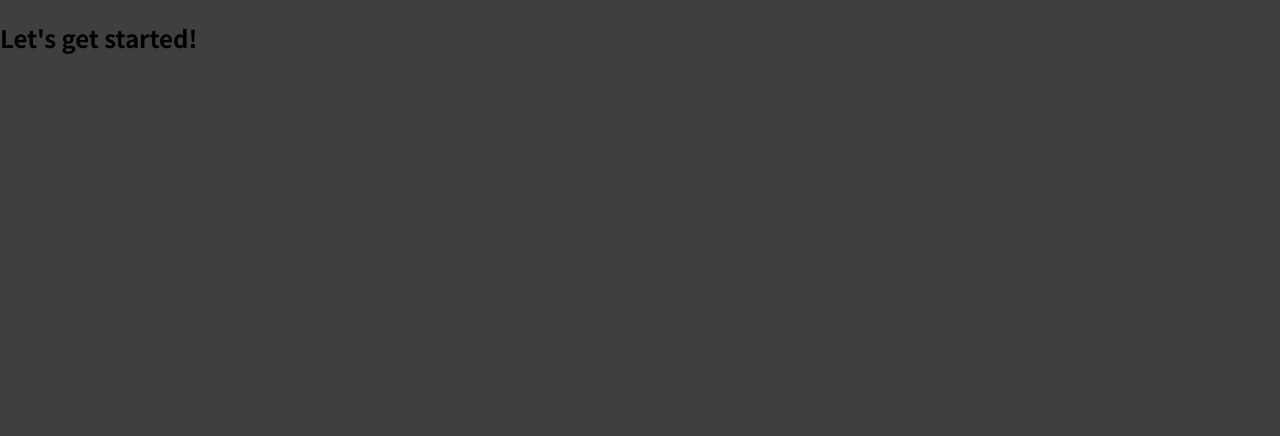
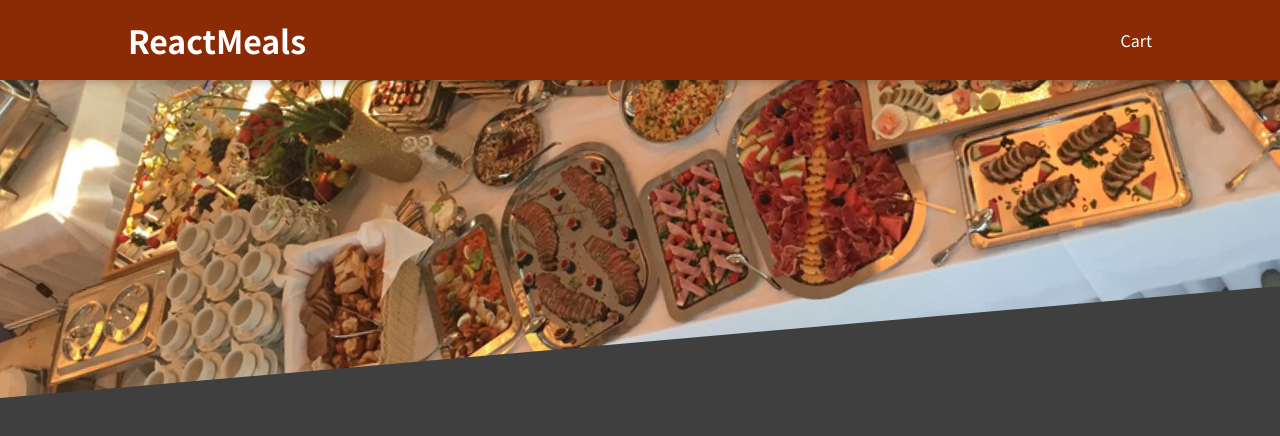
Before and after one commit to YuliiaMatich/Food-Ordering-App, a React (Create React App) app: page / in a window 1280 px wide. Shown: the top 436 px of the page. Built offline with nearby package versions, Linux system fonts and the light colour scheme.

Commit message:
add header component

```diff
--- a/src/App.js
+++ b/src/App.js
@@ -1,8 +1,11 @@
+import React from "react";
+import Header from "./components/Layout/Header"
+
 function App() {
   return (
-    <div>
-      <h2>Let's get started!</h2>
-    </div>
+    <React.Fragment>
+      <Header/>
+    </React.Fragment>
   );
 }
 
--- /dev/null
+++ b/src/components/Layout/Header.js
@@ -0,0 +1,19 @@
+import React from "react";
+
+import mealsImage from "../../assests/meals.jpg";
+import classes from "./Header.module.css"
+
+const Header = props => {
+
+  return (<React.Fragment>
+    <header className={classes.header}>
+      <h1>ReactMeals</h1>
+      <buuton>Cart</buuton>
+    </header>
+    <div className={classes['main-image']}><img src={mealsImage} alt="A table full of delicious food!"/></div>
+  </React.Fragment>
+
+)
+}
+
+export default Header;
--- /dev/null
+++ b/src/components/Layout/Header.module.css
@@ -0,0 +1,29 @@
+.header {
+  position: fixed;
+  top: 0;
+  left: 0;
+  width: 100%;
+  height: 5rem;
+  background-color: #8a2b06;
+  color: white;
+  display: flex;
+  justify-content: space-between;
+  align-items: center;
+  padding: 0 10%;
+  box-shadow: 0 2px 8px rgba(0, 0, 0, 0.25);
+  z-index: 10;
+}
+
+.main-image {
+  width: 100%;
+  height: 25rem;
+  z-index: 0;
+  overflow: hidden;
+}
+
+.main-image img {
+  width: 110%;
+  height: 100%;
+  object-fit: cover;
+  transform: rotateZ(-5deg) translateY(-4rem) translateX(-1rem);
+}
```
Also changed, not shown: src/assests/meals.jpg (added).
